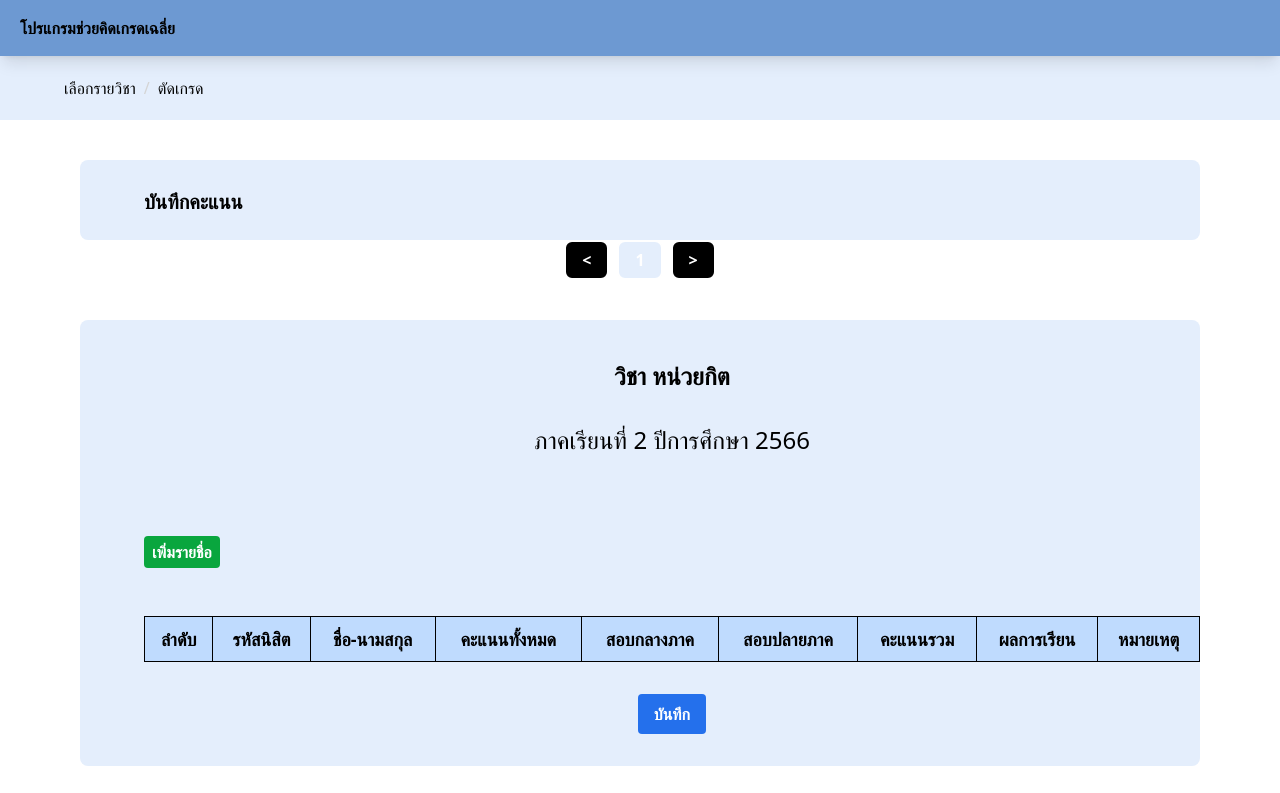
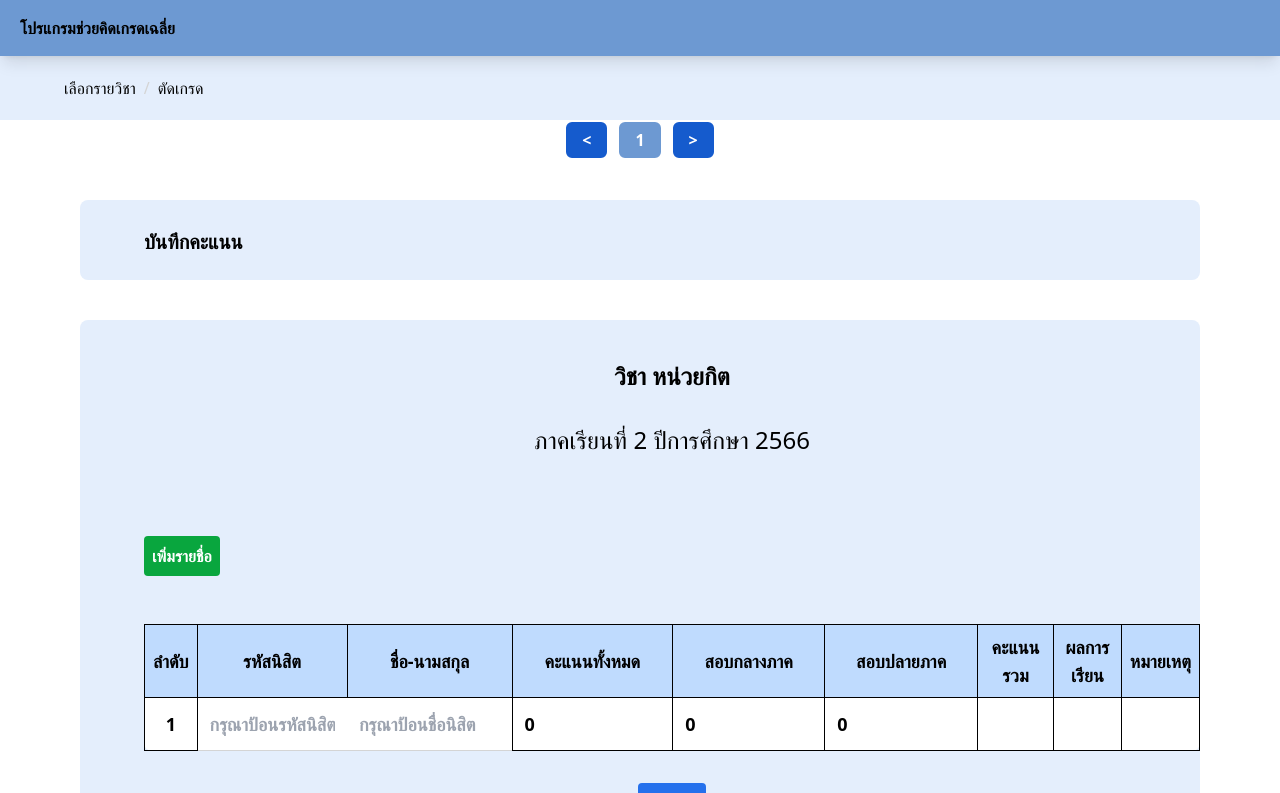
Before and after one commit to Praphaporn12/vite-grade-2, a React (Vite) app: page /Score in a window 1280 px wide. Shown: the top 793 px of the page. Built offline with nearby package versions, Linux system fonts and the light colour scheme.

Commit message:
first commit

```diff
--- a/src/Components/Pagination.tsx
+++ b/src/Components/Pagination.tsx
@@ -6,14 +6,14 @@ const Pagination = ({student,currentPage,totalPage,handlePage}) => {
   // console.log(totalPage)
   Array(totalPage).fill().map((item,index)=>{
     components.push(
-      <NumberPageButton key={index+1} pageNumber={index+1} currentPage={currentPage} handlePage={handlePage}/>
+      <NumberPageButton key={index+1} pageNumber={index+1} currentPage={currentPage} handlePage={handlePage} totalPage={totalPage}/>
     )
   })
 
   return (
     <div className=' w-full h-10 flex justify-center '>
       <div className=' w-1/4 h-full flex justify-center '>
-        <button className='flex justify-center items-center border-2 px-4 mx-1 rounded-lg hover:bg-red-500 font-bold text-white bg-black'
+        <button className='flex justify-center items-center border-2 px-4 mx-1 rounded-lg hover:bg-red-500 font-bold text-white bg-darkblue'
           onClick={()=>{
             if(currentPage!=1){
               handlePage(currentPage-1)
@@ -23,7 +23,7 @@ const Pagination = ({student,currentPage,totalPage,handlePage}) => {
             &lt;
         </button>
         {components}
-        <button className='flex justify-center items-center border-2 px-4 mx-1 rounded-lg hover:bg-red-500 font-bold text-white bg-black'
+        <button className='flex justify-center items-center border-2 px-4 mx-1 rounded-lg hover:bg-red-500 font-bold text-white bg-darkblue'
           onClick={()=>{
             if(currentPage!=totalPage){
               handlePage(currentPage+1)
@@ -40,9 +40,9 @@ const Pagination = ({student,currentPage,totalPage,handlePage}) => {
 const NumberPageButton = ({pageNumber,currentPage,handlePage}) => {
   let style = ''
   if(currentPage==pageNumber){
-    style='flex justify-center items-center border-2 px-4 mx-1 rounded-lg font-bold text-white bg-red-400 bg-border'
+    style='flex justify-center items-center border-2 px-4 mx-1 rounded-lg font-bold text-white bg-red-400 bg-top'
   }else{
-    style='flex justify-center items-center border-2 px-4 mx-1 rounded-lg hover:bg-red-500 font-bold text-white bg-black'
+    style='flex justify-center items-center border-2 px-4 mx-1 rounded-lg hover:bg-red-500 font-bold text-white bg-grayblue'
   }
   return (
     <button className={style}
--- a/src/pages/Result_Score.tsx
+++ b/src/pages/Result_Score.tsx
@@ -2,11 +2,22 @@ import { Navigate, useLocation } from "react-router-dom";
 import { useNavigate } from "react-router-dom";
 import { useSelector } from "react-redux";
 import { useState } from "react";
+import Pagination from "../Components/Pagination";
 
 const Result_Score = ({ student }) => {
   const navigate = useNavigate();
   const data = useSelector((state) => state.data);
   console.log(data);
+
+  const Id = data.Id
+  const Subj = data.Subj
+  const Credit = data.Credit
+  const sum = data.sum
+
+
+
+
+
 
   const calculateTotal = (collect: string,midterm: string, final: string) => {
     const collectValue = parseFloat(collect) || 0;
@@ -15,7 +26,16 @@ const Result_Score = ({ student }) => {
     return collectValue + midtermValue + finalValue;
   };
 
-  const calculateGrade = (total: number) => {
+  const [currentPage, setCurrentPage] = useState(1);
+  let totalPage = Math.ceil(student.length/10)
+  const handlePage = (newPage) => {
+        setCurrentPage(newPage)
+  }
+
+
+  let gpa:number = 0
+  let totalStudent = student.length
+  const calculateGrade = (total: string) => {
     if (total >= 80) {
       return "A";
     } else if (total >= 70) {
@@ -33,46 +53,59 @@ const Result_Score = ({ student }) => {
     }
   };
 
+  student.map((item)=>{
+        gpa = calculateGrade(item.total) + gpa
+    })
+
+
   let Components = [];
   student.map((item, index) => {
     Components.push(
-      <div className="flex flex-row items-center w-2/3 min-w-full bg-white border border-gray rounded-lg text-lg justify-around">
-        <div className="bg-gray-100">
+      // <div className="max-w-screen-xl mx-auto text-center">
+        <form>
+          <table className=" min-w-full bg-white border border-gray-300 rounded-lg text-lg justify-around">
+            <thead>
+            <tr className=" text-black">
+              <th className="border p-2">
                   <h1>{item.id}</h1>
-        </div>
-        <div className=" border-darkgray w-1/8 flex items-center justify-center">
+              </th>
+              <th className="border p-8">
                   <h1>{item.Idstu}</h1>
-        </div>
-        <div className=" border-darkgray w-1/8 flex items-center justify-center">
+              </th>
+              <th className="border p-2">
                   <h1>{item.Name}</h1>
-        </div>
-        <div className=" border-darkgray w-1/8 flex items-center justify-center">
+              </th>
+              <th className="border p-2">
                   <h1>{item.Collect}</h1>
-        </div>
-        <div className=" border-darkgray w-1/8 flex items-center justify-center">
+              </th>
+              <th className="border p-2">
                   <h1>{item.Midterm}</h1>
-        </div>
-        <div className=" border-darkgray w-1/8 flex items-center justify-center">
+              </th>
+              <th className="border p-2">
                   <h1>{item.Final}</h1>
-        </div>
-        <div className=" border-darkgray w-1/8 flex items-center justify-center">
+              </th>
+              <th className="border p-2">
                   <h1>
                     {item.Midterm && item.Final && item.Collect
                       ? calculateTotal(item.Midterm, item.Final, item.Collect)
-              : ""}
-          </h1>
-        </div>
-        <div className=" border-darkgray w-1/8 flex items-center justify-center">
+                      : ""}</h1>
+              </th>
+              <th className="border p-2">
                   <h1>
                       {item.Midterm && item.Final && item.Collect
                       ? calculateGrade(calculateTotal(item.Midterm, item.Final, item.Collect))
                       : ""}
                       </h1>
-        </div>
-        <div className=" border-darkgray w-1/8 flex items-center justify-center">
-          <h1>{item.etc}</h1>
-        </div>
-      </div>
+              </th>
+              <th className="border p-2">
+                  <h1>--</h1>
+              </th>
+              </tr>
+        </thead>
+
+      </table>
+      </form>
+      // </div>
     );
   });
 
@@ -81,10 +114,17 @@ const Result_Score = ({ student }) => {
   };
 
   return (
+    <>
+    <Pagination
+        student={student}
+        currentPage={currentPage}
+        totalPage={totalPage}
+        handlePage={handlePage}
+      />
     <div className="bg-border  pl-16 pt-7 mt-10 ml-20 mr-20 rounded-lg text-black text-left">
       <p className="pt-3 text-xl ">ปีการศึกษา 2566</p>
       <p className=" text-xl  pt-2   ">
-        รหัสวิชา{data.Id} วิชา{data.Subj}
+        รหัสวิชา {Id} วิชา {Subj}
       </p>
       <p className=" text-xl  pt-2 mb-8 pb-3">สถานะ : บันทึกเรียบร้อยแล้ว</p>
 
@@ -111,7 +151,7 @@ const Result_Score = ({ student }) => {
         <form>
           <table className=" min-w-full bg-white border border-gray-300 rounded-lg text-lg">
             <thead>
-              <tr className="bg-grayblue p-8 text-black">
+              <tr className="bg-grayblue p-2 text-black">
                 <th className="border p-2">ลำดับ</th>
                 <th className="border p-2">รหัสนิสิต</th>
                 <th className="border p-2">ชื่อ-นามสกุล</th>
@@ -125,9 +165,10 @@ const Result_Score = ({ student }) => {
             </thead>
           </table>
           {Components}
-          <p className="pt-3 text-1xl text-black text-center font-bold text-xl">
-            เกรดเฉลี่ย GPA ของรายวิชาคือ 4.00
-          </p>
+          <div className="pt-3 text-1xl text-black text-center font-bold text-xl">
+            <h1>เกรดเฉลี่ย GPA ของรายวิชาคือ {gpa/totalStudent}</h1>
+
+          </div>
         </form>
         <div className="flex items-center justify-center pt-8 pb-8">
           <button
@@ -139,6 +180,7 @@ const Result_Score = ({ student }) => {
         </div>
       </div>
     </div>
+    </>
   );
 };
 export default Result_Score;
--- a/src/pages/Score.tsx
+++ b/src/pages/Score.tsx
@@ -1,16 +1,16 @@
-import { Link,Outlet, Navigate, useLocation } from "react-router-dom";
+import { Link, Outlet, Navigate, useLocation } from "react-router-dom";
 import { useNavigate } from "react-router-dom";
 import { useState, useEffect, Component } from "react";
-import { useDispatch,useSelector } from "react-redux";
+import { useDispatch, useSelector } from "react-redux";
 import Student from "./Student";
 import { addStudent } from "../Components/Slice";
 import Pagination from "../Components/Pagination";
 
 const Data_Init = [
   {
-    id:1,
-    page:"",
-    Idstu: '',
+    id: 1,
+    page: 1,
+    Idstu: "",
     Name: "",
     Collect: 0,
     Midterm: 0,
@@ -20,39 +20,52 @@ const Data_Init = [
   },
 ];
 
-
 const Score = () => {
   const dispatch = useDispatch();
   const navigate = useNavigate();
   const [student, setStudent] = useState(Data_Init);
-  const data = useSelector((state) => state.data)
-  const Id = data.Id
-  const Subj = data.Subj
-  const Credit = data.Credit
+  const data = useSelector((state) => state.data);
+  const Id = data.Id;
+  const Subj = data.Subj;
+  const Credit = data.Credit;
+
+  let totalPage = Math.ceil(student.length / 10);
+
+  const handlePage = (newPage) => {
+    setCurrentPage(newPage);
+  };
+  const handleTotalPage = (newPage) => {
+    totalPage = newPage;
+  };
 
   const [currentPage, setCurrentPage] = useState(1);
 
-    let totalPage = Math.ceil(student.length/10)
-
-    const handlePage = (newPage) => {
-        setCurrentPage(newPage)
-    }
-    const handleTotalPage = (newPage) => {
-        totalPage = newPage
-    }
-
   const changeEachRecord = (Idstu, name, collect, mid, final, id) => {
     //new student
-    if (Idstu==null && name == null && collect == null && mid == null && final == null) {
+    if (
+      Idstu == null &&
+      name == null &&
+      collect == null &&
+      mid == null &&
+      final == null
+    ) {
       const ids = student.map((object) => {
         return object.id;
       });
       const lastId = Math.max(...ids) + 1;
-      const pageNumber: Number = lastId / 10 + 1;
+      const pageNumber: Number = Math.floor((lastId - 1) / 10) + 1;
       setStudent((student) => {
         return [
           ...student,
-          { id: lastId, page: pageNumber, Idstu: "",  Name: "", collect: 0, Midterm: 0, Final: 0 },
+          {
+            id: lastId,
+            page: pageNumber,
+            Idstu: "",
+            Name: "",
+            collect: 0,
+            Midterm: 0,
+            Final: 0,
+          },
         ];
       });
     }
@@ -66,8 +79,7 @@ const Score = () => {
         }
       });
       setStudent(newStudent);
-    }
-    else if (name != null) {
+    } else if (name != null) {
       let newStudent = [...student];
       newStudent.find((element) => {
         if (element.id == id) {
@@ -76,8 +88,7 @@ const Score = () => {
         }
       });
       setStudent(newStudent);
-    }
-    else if (collect != null) {
+    } else if (collect != null) {
       let newStudent = [...student];
       newStudent.find((element) => {
         if (element.id == id) {
@@ -111,14 +122,14 @@ const Score = () => {
     }
   };
 
-  const calculateTotal = (collect: string,midterm: string, final: string) => {
+  const calculateTotal = (collect: string, midterm: string, final: string) => {
     const collectValue = parseFloat(collect) || 0;
     const midtermValue = parseFloat(midterm) || 0;
     const finalValue = parseFloat(final) || 0;
     return collectValue + midtermValue + finalValue;
   };
 
-  const calculateGrade = (total: number) => {
+  const calculateGrade = (total: string) => {
     if (total >= 80) {
       return "A";
     } else if (total >= 70) {
@@ -137,12 +148,11 @@ const Score = () => {
   };
 
   const handleResult = () => {
-    dispatch(addStudent(student))
-
+    dispatch(addStudent(student));
   };
 
-  let Components = []
-  student.map((record,index)=>{
+  let Components = [];
+  student.map((record, index) => {
     Components.push(
       <Student
         // Idtsu={record.Idtsu}
@@ -153,23 +163,33 @@ const Score = () => {
         // Grade={record.Grade}
         student={student}
       />
+    );
+  });
 
-    )
-  })
-
-  console.log(student)
+  // console.log(student);
+  // const [currentPage, setCurrentPage] = useState(1);
+  //   let totalPage = Math.ceil(student.length/10)
+  //   const handlePage = (newPage) => {
+  //       setCurrentPage(newPage)
+  //   }
+  //   const handleTotalPage = (newPage) => {
+  //       totalPage = newPage
+  //   }
 
   return (
     <>
-
+      <Pagination
+        student={student}
+        currentPage={currentPage}
+        totalPage={totalPage}
+        handlePage={handlePage}
+      />
       <div>
-
         <h1 className="bg-border h-20 text-xl font-bold pl-16 pt-7 mt-10 ml-20 mr-20 rounded-lg text-black text-left">
           {" "}
           บันทึกคะแนน
         </h1>
       </div>
-      <Pagination student={student} currentPage={currentPage} totalPage={totalPage} handlePage={handlePage}/>
       <div className="bg-border pl-16 pt-7 mt-10 ml-20 mr-20 rounded-lg">
         <p className="font-bold pt-3 text-2xl text-center text-black">
           วิชา{Subj} หน่วยกิต {Credit}
@@ -181,17 +201,17 @@ const Score = () => {
         <div className="flex items-left justify-left pt-8 pb-8">
           <button
             type="button"
-                onClick={()=>{
-                  changeEachRecord(null,null,null,null,null,)
+            onClick={() => {
+              changeEachRecord(null, null, null, null, null);
             }}
-                className="bg-green hover:bg-darkgreen text-white font-bold py-1 px-2 rounded focus:outline-none focus:shadow-outline mt-4 mb-4"
+            className="bg-green hover:bg-darkgreen text-white font-bold py-2 px-2 rounded focus:outline-none focus:shadow-outline mt-4 mb-4"
           >
             เพิ่มรายชื่อ
           </button>
         </div>
 
         <div className="max-w-screen-xl mx-auto">
-          <form >
+          <form>
             <table className="min-w-full bg-white border border-grayless rounded-lg text-lg ">
               <thead>
                 <tr className="bg-grayblue p-8 text-black">
@@ -207,14 +227,23 @@ const Score = () => {
                 </tr>
               </thead>
               <tbody>
-                <Student student={student} changeEachRecord={changeEachRecord} calculateGrade={calculateGrade} calculateTotal={calculateTotal} currentPage={currentPage}/>
+                <Student
+                  student={student}
+                  changeEachRecord={changeEachRecord}
+                  calculateGrade={calculateGrade}
+                  calculateTotal={calculateTotal}
+                  currentPage={currentPage}
+                  totalPage={totalPage}
+                  handlePage={handlePage}
+                />
               </tbody>
             </table>
 
             <div className="flex items-center justify-center pt-8 pb-8">
               <Link
                 // type="button"
-                to="/Result" onClick={handleResult}
+                to="/Result"
+                onClick={handleResult}
                 className="block bg-blue hover:bg-darkblue text-white font-bold py-2 px-4 rounded focus:outline-none focus:shadow-outline"
                 rel="noreferrer"
               >
@@ -224,7 +253,7 @@ const Score = () => {
           </form>
         </div>
         <div></div>
-        <Outlet/>
+        <Outlet />
       </div>
     </>
   );
--- a/src/pages/Student.tsx
+++ b/src/pages/Student.tsx
@@ -5,10 +5,10 @@ const Student = ({
   calculateTotal,
   currentPage,
 }) => {
-  return (
-    <>
-    {student.map((index)=> {
+  let components = []
+  student.map((index)=>{
     if(index.page==currentPage){
+      components.push(
         <tr key={index.id} className="bg-gray-100">
         <th className="border p-2">{index.id}</th>
         <th className="p-2">
@@ -131,9 +131,11 @@ const Student = ({
           <p></p>
         </th>
       </tr>
+      )
     }
-    })}
-    </>
+  })
+  return (
+    components
   );
 };
 
```
Lines whose indentation alone changed are shown as unchanged.
